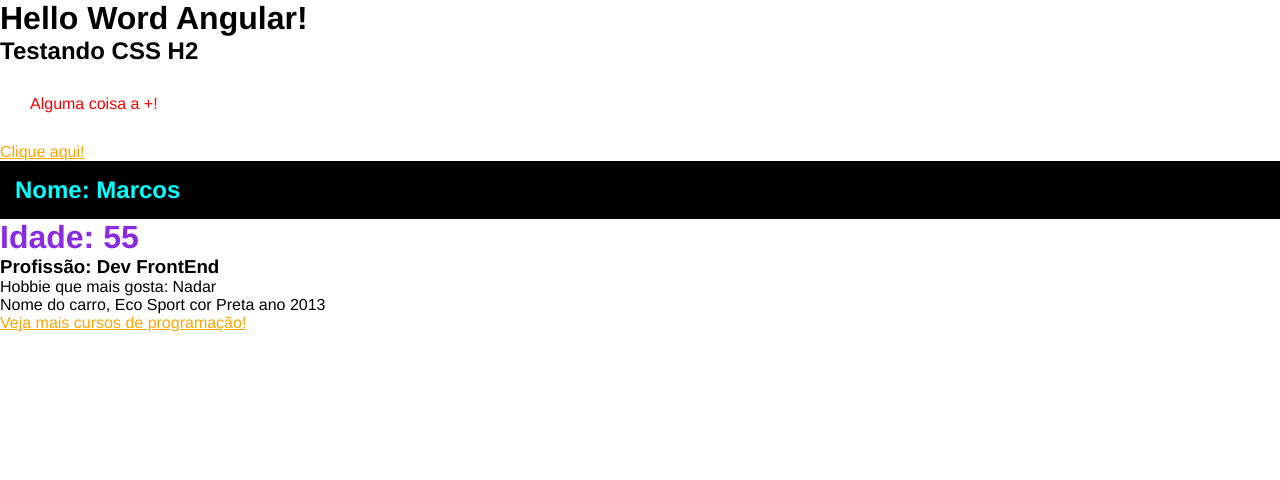
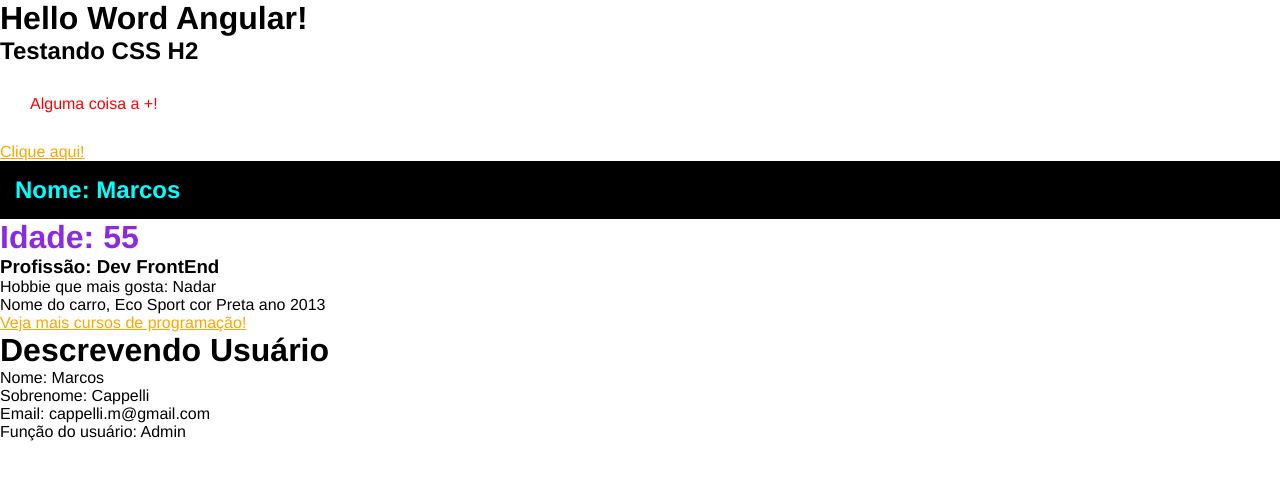
Before and after one commit to marcosCappelli/angular, an Angular app: page / in a window 1280 px wide. Shown: the top 480 px of the page. Built offline with nearby package versions, Linux system fonts and the light colour scheme.

Commit message:
Compartilhamento de dados

```diff
--- a/src/app/app.component.html
+++ b/src/app/app.component.html
@@ -8,3 +8,4 @@
 </div>
 
 <app-first-component></app-first-component>
+<app-parent-data [userName]="userName" [userData]="userData"></app-parent-data>
--- a/src/app/app.component.ts
+++ b/src/app/app.component.ts
@@ -6,5 +6,16 @@
   styleUrls: ['./app.component.css']
 })
 export class AppComponent {
+  userName = {
+  firstName: "Marcos",
+  lastName: 'Cappelli',
+  }
+
+  userData = {
+    email: 'cappelli.m@gmail.com',
+    role: 'Admin',
+  }
+
+
   title = 'curso-angular';
 }
--- a/src/app/app.module.ts
+++ b/src/app/app.module.ts
@@ -4,11 +4,13 @@
 import { AppRoutingModule } from './app-routing.module';
 import { AppComponent } from './app.component';
 import { FirstComponentComponent } from './components/first-component/first-component.component';
+import { ParentDataComponent } from './components/parent-data/parent-data.component';
 
 @NgModule({
   declarations: [
     AppComponent,
-    FirstComponentComponent
+    FirstComponentComponent,
+    ParentDataComponent
   ],
   imports: [
     BrowserModule,
--- /dev/null
+++ b/src/app/components/parent-data/parent-data.component.html
@@ -0,0 +1,5 @@
+<h1>Descrevendo Usuário</h1>
+<p>Nome: {{ userName.firstName }}</p>
+<p>Sobrenome: {{ userName.lastName }}</p>
+<p>Email: {{ userData.email }}</p>
+<p>Função do usuário: {{ userData.role }}</p>
--- /dev/null
+++ b/src/app/components/parent-data/parent-data.component.ts
@@ -0,0 +1,17 @@
+import { Component, OnInit, Input } from '@angular/core';
+
+@Component({
+  selector: 'app-parent-data',
+  templateUrl: './parent-data.component.html',
+  styleUrls: ['./parent-data.component.css']
+})
+export class ParentDataComponent implements OnInit {
+  @Input() userName!: { firstName: string, lastName: string };
+  @Input() userData!: { email: string, role: string   };
+
+  constructor() { }
+
+  ngOnInit(): void {
+  }
+
+}
```
Also changed, not shown: src/app/components/parent-data/parent-data.component.css (added), 1 other file (tests, documents, lock files or other folders).
